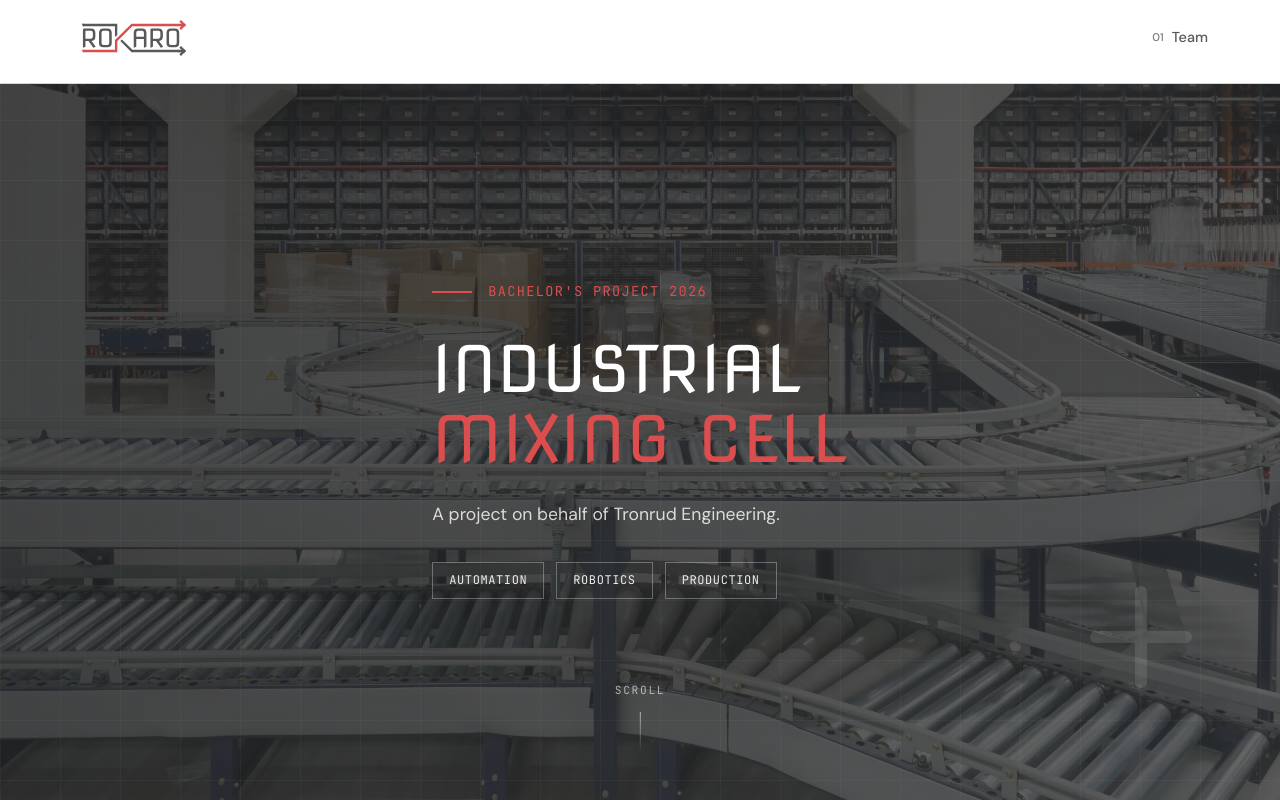
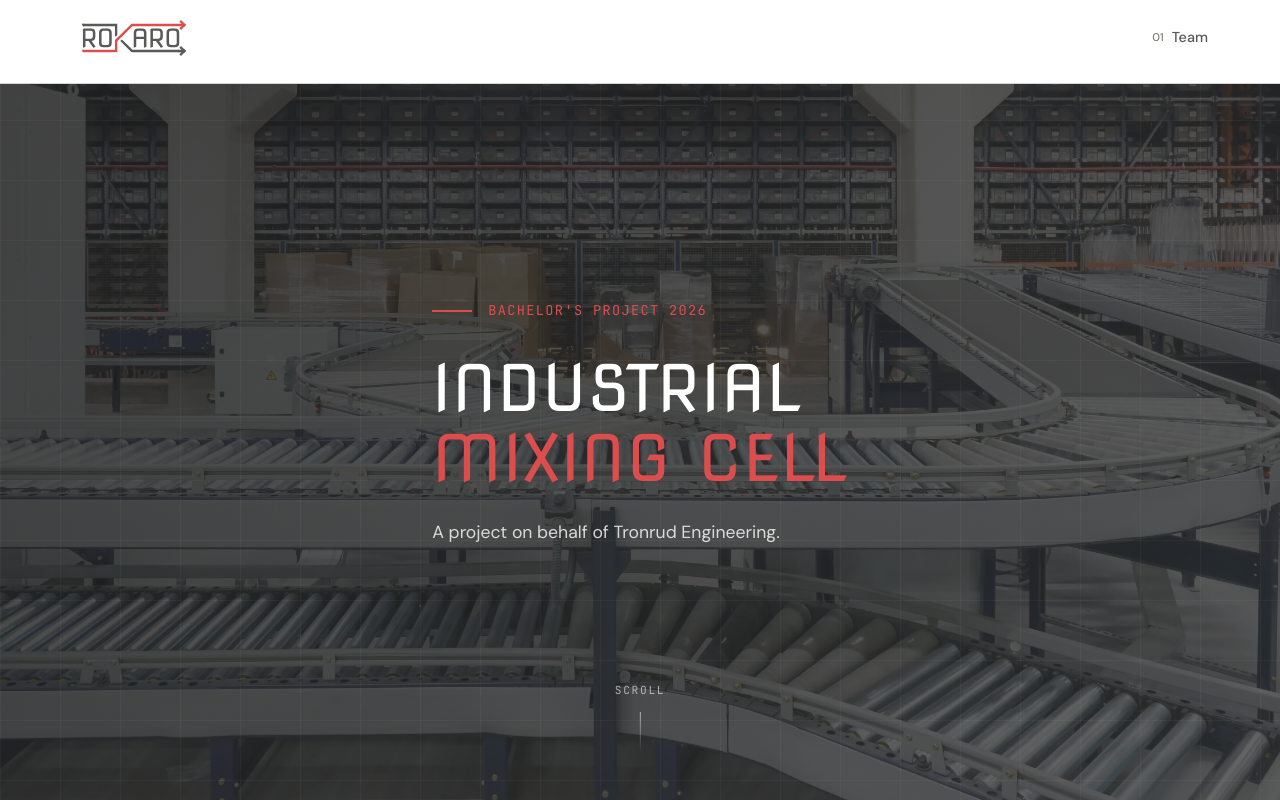
Before and after one commit to RokaroUSN/frontpage, a Vue app: page / in a window 1280 px wide. Shown: the top 800 px of the page. Built offline with nearby package versions, Linux system fonts and the light colour scheme.

Commit message:
Remove tags and decorative cross for now

```diff
--- a/src/components/HeroSection.vue
+++ b/src/components/HeroSection.vue
@@ -18,22 +18,22 @@
       <p class="hero-subtitle">
         A project on behalf of Tronrud Engineering.
       </p>
-      <div class="hero-tags">
+<!--      <div class="hero-tags">
         <span class="tag mono">Automation</span>
         <span class="tag mono">Robotics</span>
         <span class="tag mono">Production</span>
-      </div>
+      </div>-->
     </div>
     <div class="hero-scroll">
       <span class="mono">Scroll</span>
       <div class="scroll-line"></div>
     </div>
-    <div class="hero-decoration">
+<!--    <div class="hero-decoration">
       <svg viewBox="0 0 100 100" class="deco-cross">
         <line x1="20" y1="50" x2="80" y2="50" stroke="currentColor" stroke-width="8" stroke-linecap="round" />
         <line x1="50" y1="20" x2="50" y2="80" stroke="currentColor" stroke-width="8" stroke-linecap="round" />
       </svg>
-    </div>
+    </div>-->
   </section>
 </template>
 
```
